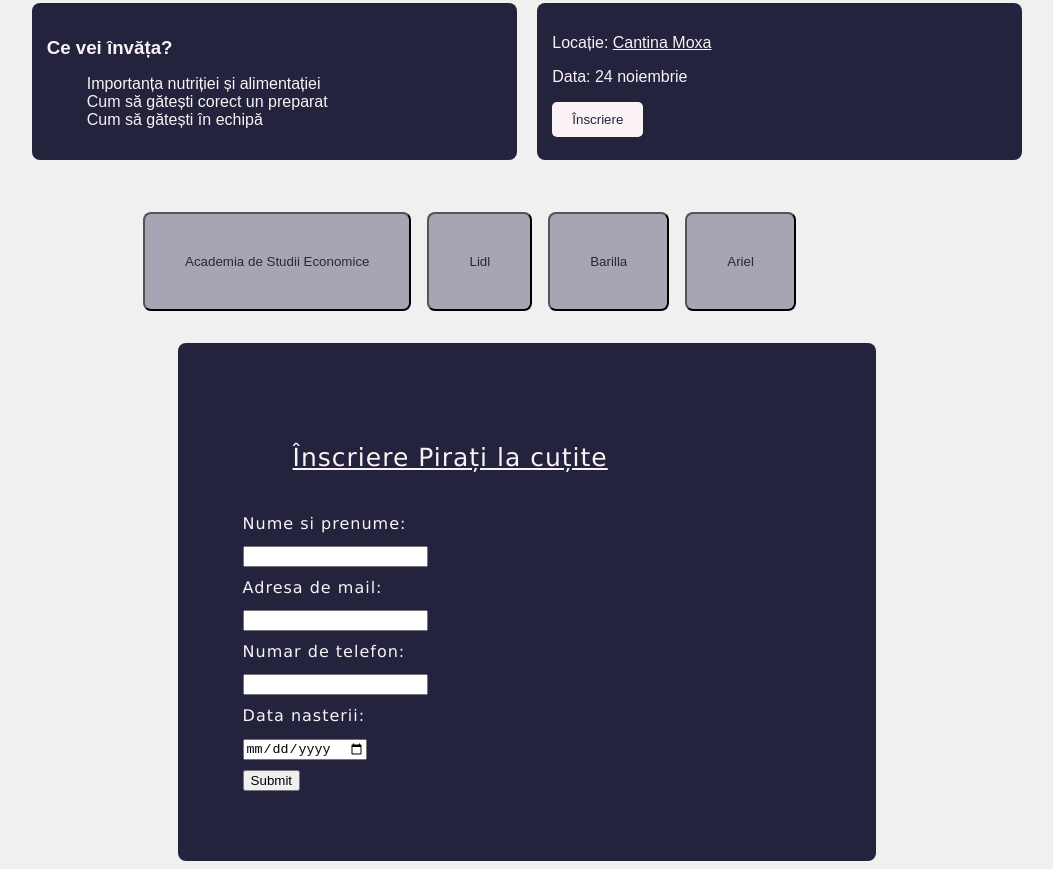
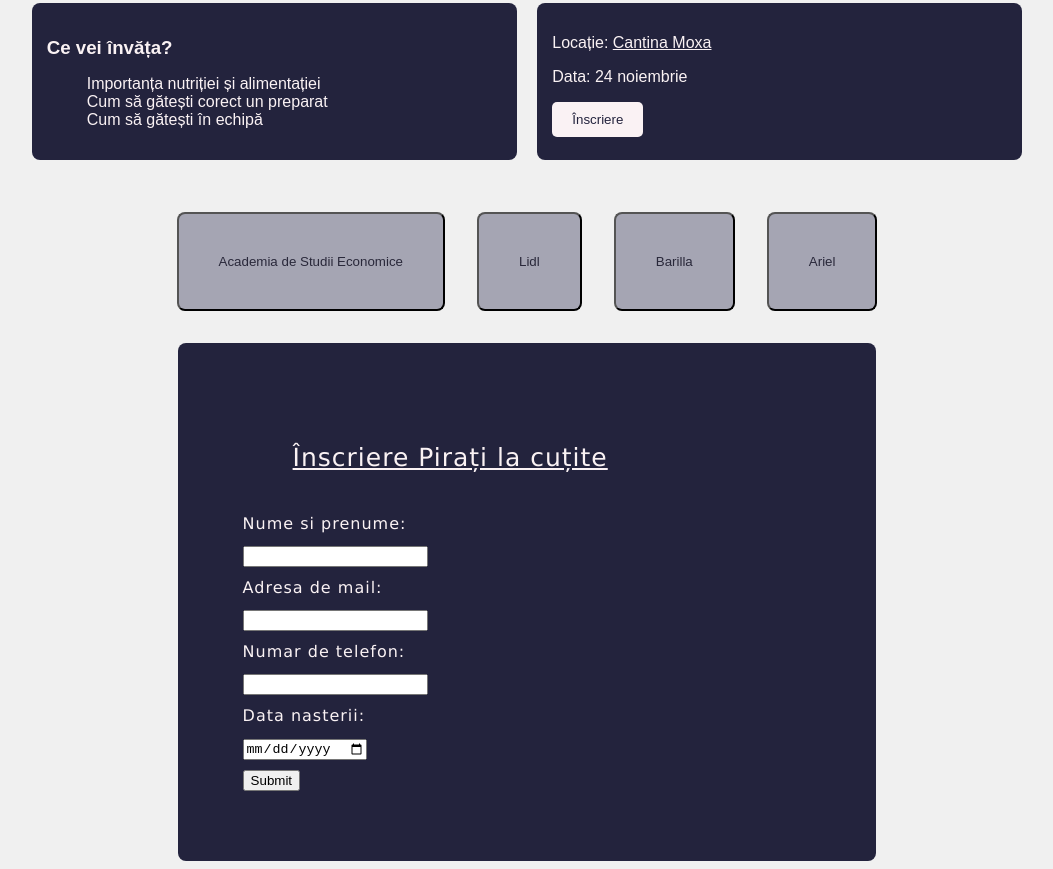
Before and after one commit to cataliin/form-website, a website: page public/index.html in a window 1280 px wide. Shown: the part 1170-2039 px from the top of the page, without its empty margins (113-1166 px from the left). Drawn offline with Linux system fonts and the light colour scheme.

Commit message:
Spatiere butoane

```diff
--- a/public/style.css
+++ b/public/style.css
@@ -168,8 +168,7 @@ a:active {color: #faf2f4;}
 .sponsori{
     display: flex;
     flex-direction: row;
-    gap: 1rem;
-    width: 60vw;
+    gap: 2rem;
     margin-bottom: 2rem;
     margin-top: 2rem;
 
```
